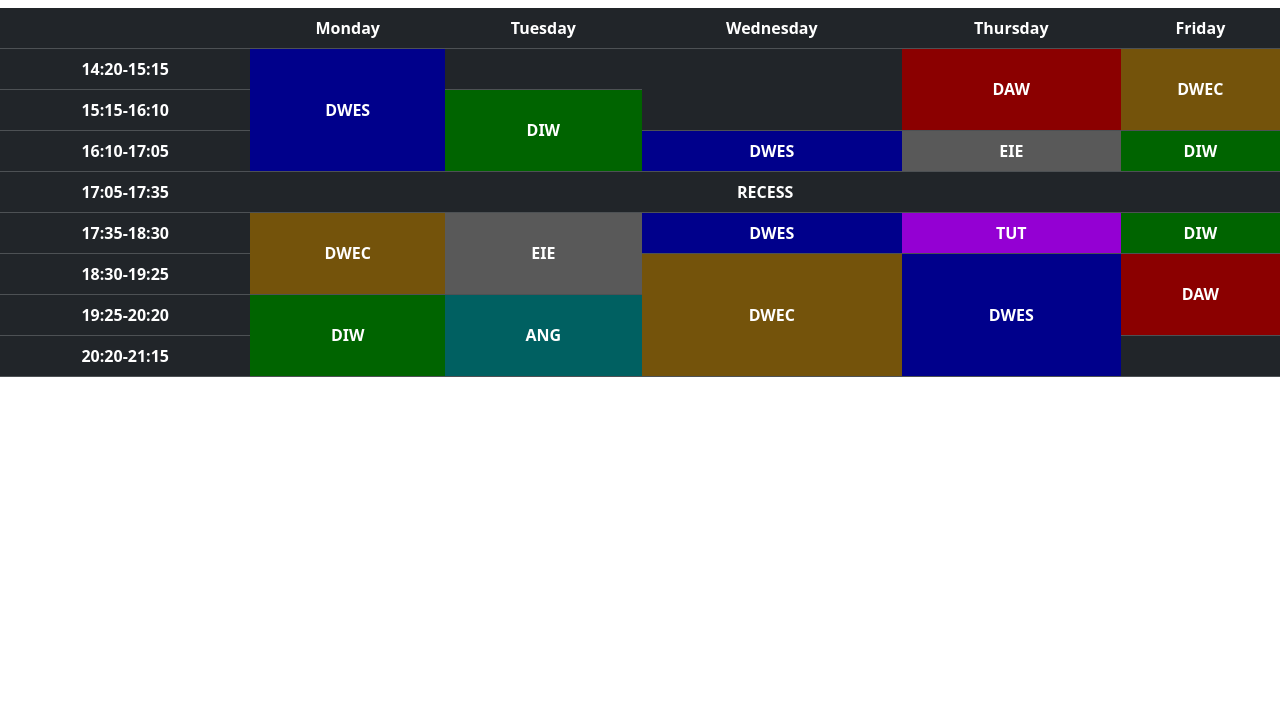
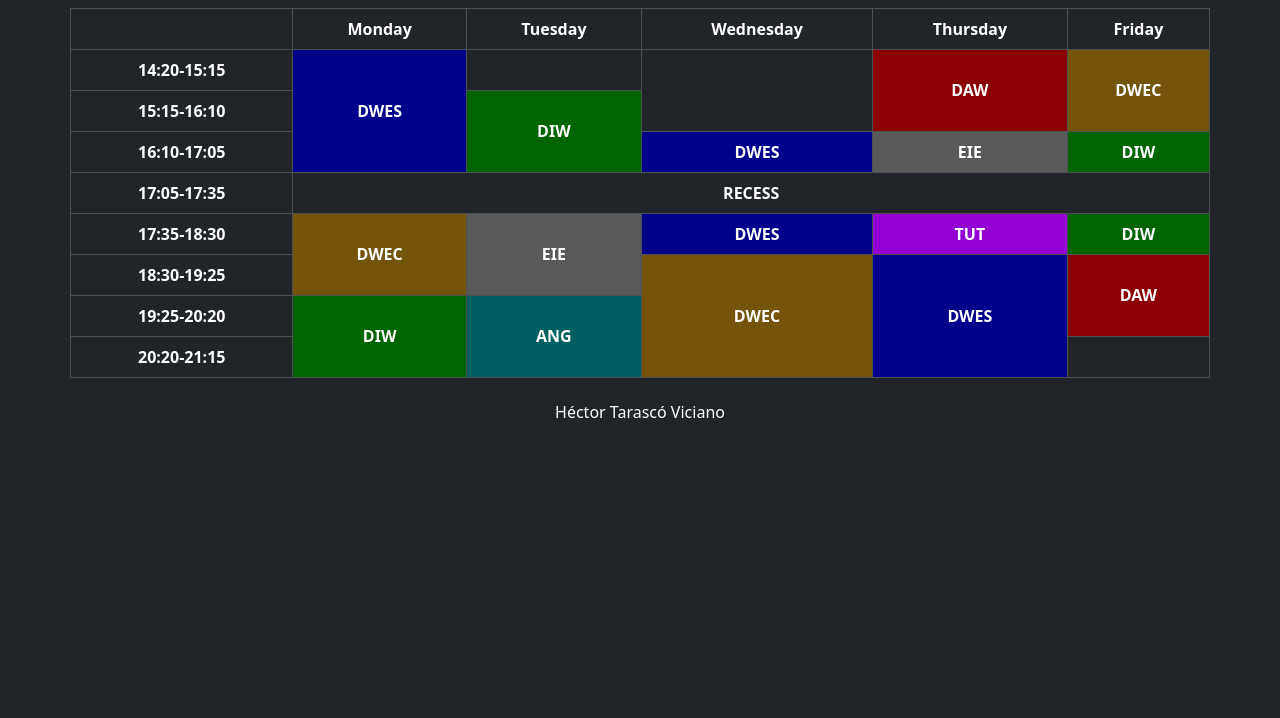
Before and after one commit to Hectavi/Hectavi.github.io, a plain HTML site: page index.html in a window 1280 px wide. Shown: the part 82-800 px from the top of the page. Drawn offline with nearby package versions, Linux system fonts and the light colour scheme.

Commit message:
Update index.html

```diff
--- a/index.html
+++ b/index.html
@@ -7,28 +7,26 @@
     <meta name="description" content="DAW class schedule 23/24">
     <link rel="stylesheet" href="https://cdn.jsdelivr.net/npm/bootstrap@5.3.2/dist/css/bootstrap.min.css">
     <link rel="stylesheet" href="style.css">
-	<script src="https://cdn.jsdelivr.net/npm/bootstrap@5.3.2/dist/js/bootstrap.bundle.min.js"></script>
     <title>Timetable</title>
 </head>
 
-<body>
-
+<body class="bg-dark">
     <h2>Class Schedule 2023-24</h2>
-
-	<table class="table table-dark">
+    <table class="container table table-dark table-bordered">
+        <caption>Héctor Tarascó Viciano</caption>
         <thead class="fw-bold text-center">
             <tr>
                 <th scope="col"></th>
-				<th>Monday</th>
-				<th>Tuesday</th>
-				<th>Wednesday</th>
-				<th>Thursday</th>
-				<th>Friday</th>
+                <th scope="col">Monday</th>
+                <th scope="col">Tuesday</th>
+                <th scope="col">Wednesday</th>
+                <th scope="col">Thursday</th>
+                <th scope="col">Friday</th>
             </tr>
         </thead>
         <tbody class="fw-bold text-center">
             <tr>
-				<td>14:20-15:15</td>
+                <th scope="row">14:20-15:15</th>
                 <td class="dwes" rowspan="3">DWES</td>
                 <td></td>
                 <td rowspan="2"></td>
@@ -36,21 +34,21 @@
                 <td class="dwec" rowspan="2">DWEC</td>
             </tr>
             <tr>
-				<td>15:15-16:10</td>
+                <th scope="row">15:15-16:10</th>
                 <td class="diw" rowspan="2">DIW</td>
             </tr>
             <tr>
-				<td>16:10-17:05</td>
+                <th scope="row">16:10-17:05</th>
                 <td class="dwes">DWES</td>
                 <td class="eie">EIE</td>
                 <td class="diw">DIW</td>
             </tr>
             <tr>
-				<td>17:05-17:35</td>
-				<td class="recess" colspan="5">RECESS</td>
+                <th scope="row">17:05-17:35</th>
+                <td colspan="5">RECESS</td>
             </tr>
             <tr>
-				<td>17:35-18:30</td>
+                <th scope="row">17:35-18:30</th>
                 <td class="dwec" rowspan="2">DWEC</td>
                 <td class="eie" rowspan="2">EIE</td>
                 <td class="dwes">DWES</td>
@@ -58,23 +56,23 @@
                 <td class="diw">DIW</td>
             </tr>
             <tr>
-				<td>18:30-19:25</td>
+                <th scope="row">18:30-19:25</th>
                 <td class="dwec" rowspan="3">DWEC</td>
                 <td class="dwes" rowspan="3">DWES</td>
                 <td class="daw" rowspan="2">DAW</td>
             </tr>
             <tr>
-				<td>19:25-20:20</td>
+                <th scope="row">19:25-20:20</th>
                 <td class="diw" rowspan="2">DIW</td>
                 <td class="ang" rowspan="2">ANG</td>
             </tr>
             <tr>
-				<td>20:20-21:15</td>
+                <th scope="row">20:20-21:15</th>
                 <td></td>
             </tr>
         </tbody>
     </table>
-
+    <script defer src="https://cdn.jsdelivr.net/npm/bootstrap@5.3.2/dist/js/bootstrap.bundle.min.js"></script>
 </body>
 
 </html>
```
Lines whose indentation alone changed are shown as unchanged.
